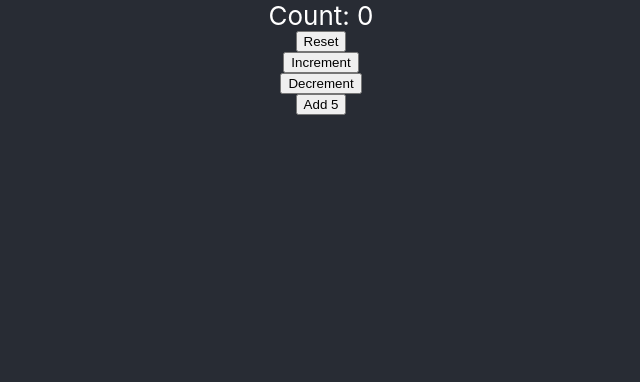
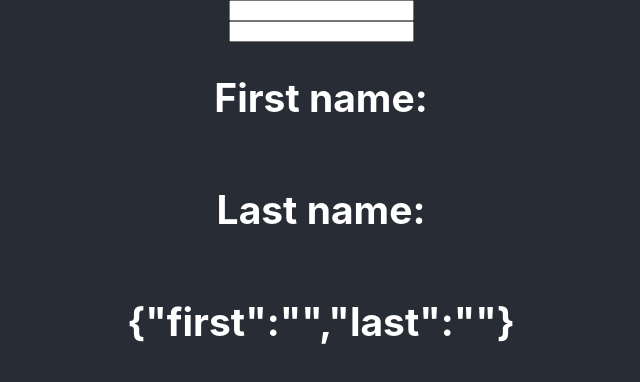
Before and after one commit to masoodhamza/first-app, a React (Create React App) app: page / in a window 1280 px wide. Shown: the top 382 px of the page, without its empty margins (319-959 px from the left). Built offline with nearby package versions, Linux system fonts and the light colour scheme.

Commit message:
useState with objects

```diff
--- a/src/App.js
+++ b/src/App.js
@@ -1,12 +1,14 @@
 import "./App.css";
 import HookUseState from "./components/HookUseState";
 import HookPrvState from "./components/HookPrvState";
+import ObjUseState from "./components/ObjUseState";
 
 const App = () => {
   return (
     <div className="App">
       {/* <HookUseState /> */}
-      <HookPrvState />
+      {/* <HookPrvState /> */}
+      <ObjUseState />
     </div>
   );
 };
--- /dev/null
+++ b/src/components/ObjUseState.js
@@ -0,0 +1,25 @@
+import { useState } from "react";
+
+const ObjUseState = () => {
+  const [name, setName] = useState({ first: "", last: "" });
+
+  return (
+    <>
+      <input
+        type="text"
+        value={name.first}
+        onChange={(e) => setName({ ...name, first: e.target.value })}
+      />
+      <input
+        type="text"
+        value={name.last}
+        onChange={(e) => setName({ ...name, last: e.target.value })}
+      />
+      <h2>First name: {name.first}</h2>
+      <h2>Last name: {name.last}</h2>
+      <h2>{JSON.stringify(name)}</h2>
+    </>
+  );
+};
+
+export default ObjUseState;
```
